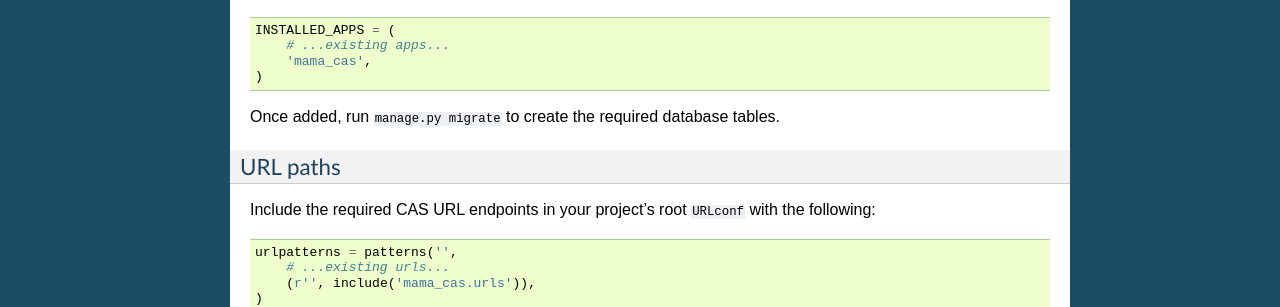
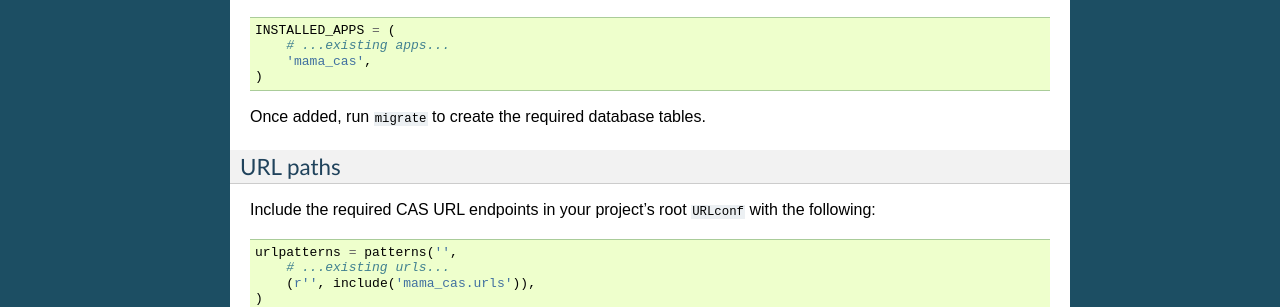
Before and after one commit to jbittel/django-mama-cas, a Sphinx documentation site: the page built from docs/installation.rst, in a window 1280 px wide. Shown: the part 704-1011 px from the top of the page. Built offline with Sphinx 7.4.7, drawn with Linux system fonts in a browser that asks for light colours.

Commit message:
Add migration reminder to quickstart

```diff
--- a/README.rst
+++ b/README.rst
@@ -25,7 +25,7 @@
 
    $ pip install django-mama-cas
 
-Add to ``INSTALLED_APPS``::
+Add to ``INSTALLED_APPS`` and run ``migrate``::
 
    INSTALLED_APPS += ('mama_cas',)
 
--- a/docs/installation.rst
+++ b/docs/installation.rst
@@ -45,7 +45,7 @@
        'mama_cas',
    )
 
-Once added, run ``manage.py migrate`` to create the required database tables.
+Once added, run ``migrate`` to create the required database tables.
 
 URL paths
 ~~~~~~~~~
```
